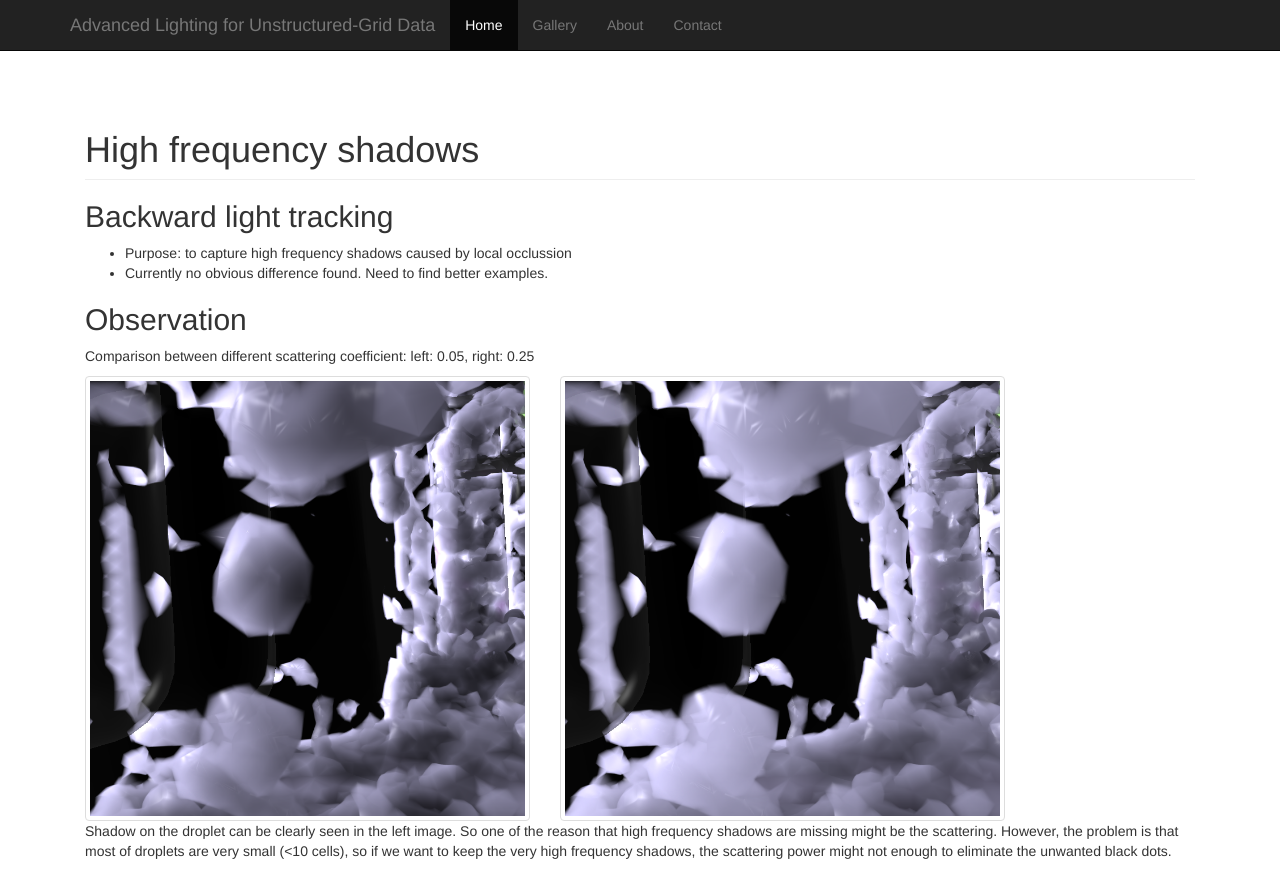
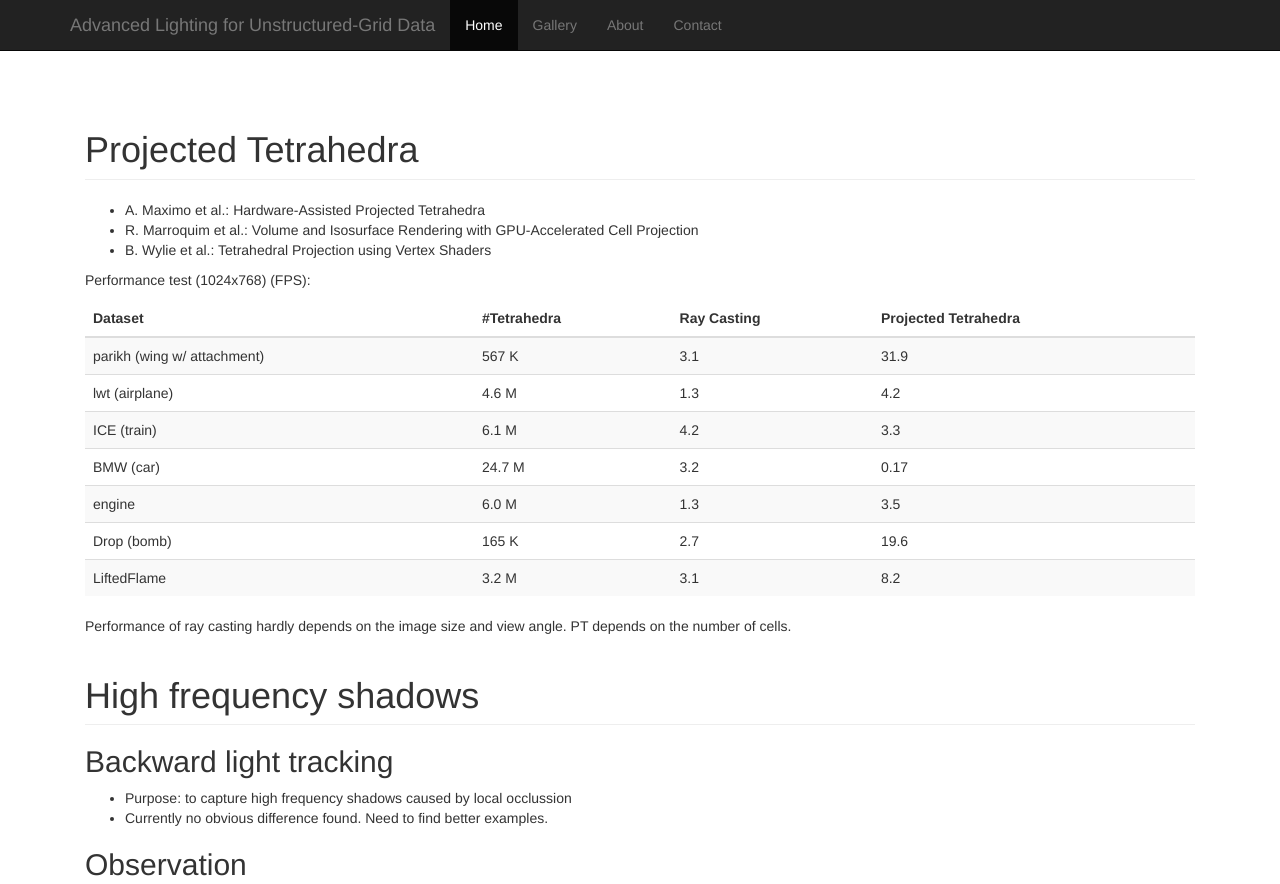
Before and after one commit to minshih/AdvancedLighting, a plain HTML site: page doc/index.html in a window 1280 px wide. Shown: the top 884 px of the page. Drawn offline with nearby package versions, Linux system fonts and the light colour scheme.

Commit message:
Projected tetrahedra

```diff
--- a/doc/index.htm
+++ b/doc/index.html
@@ -37,7 +37,7 @@
         <div class="collapse navbar-collapse">
           <ul class="nav navbar-nav">
             <li class="active"><a href="#">Home</a></li>
-            <li><a href="gallery.htm">Gallery</a></li>
+            <li><a href="gallery.html">Gallery</a></li>
             <li><a href="#about">About</a></li>
             <li><a href="#contact">Contact</a></li>
           </ul>
@@ -48,6 +48,30 @@
     <div class="container">
 
       <div class="starter-template">
+
+        <h1 class="page-header">Projected Tetrahedra</h1>
+        <ul>
+          <li>A. Maximo et al.: Hardware-Assisted Projected Tetrahedra</li>
+          <li>R. Marroquim et al.: Volume and Isosurface Rendering with GPU-Accelerated Cell Projection</li>
+          <li>B. Wylie et al.: Tetrahedral Projection using Vertex Shaders</li>
+        </ul>
+        <p>Performance test (1024x768) (FPS):</p>
+        <table class="table table-striped">
+          <thead>
+            <tr><th>Dataset</th><th>#Tetrahedra</th><th>Ray Casting</th><th>Projected Tetrahedra</th></tr>
+          </thead>
+          <tbody>
+            <tr><td>parikh (wing w/ attachment)</td><td>567 K</td><td>3.1</td><td>31.9</td></tr>
+            <tr><td>lwt (airplane)</td><td>4.6 M</td><td>1.3</td><td>4.2</td></tr>
+            <tr><td>ICE (train)</td><td>6.1 M</td><td>4.2</td><td>3.3</td></tr>
+            <tr><td>BMW (car)</td><td>24.7 M</td><td>3.2</td><td>0.17</td></tr>
+            <tr><td>engine</td><td>6.0 M</td><td>1.3</td><td>3.5</td></tr>
+            <tr><td>Drop (bomb)</td><td>165 K</td><td>2.7</td><td>19.6</td></tr>
+            <tr><td>LiftedFlame</td><td>3.2 M</td><td>3.1</td><td>8.2</td></tr>
+          </tbody>
+        </table>
+        <p>Performance of ray casting hardly depends on the image size and view angle. PT depends on the number of cells.</p>
+
 
         <h1 id="high_freq_shadows" class="page-header">High frequency shadows</h1>
         <h2 id="backward_light_track">Backward light tracking</h1>
```
Also changed, not shown: doc/gallery.html (renamed from doc/gallery.htm, +3 -3 lines).
